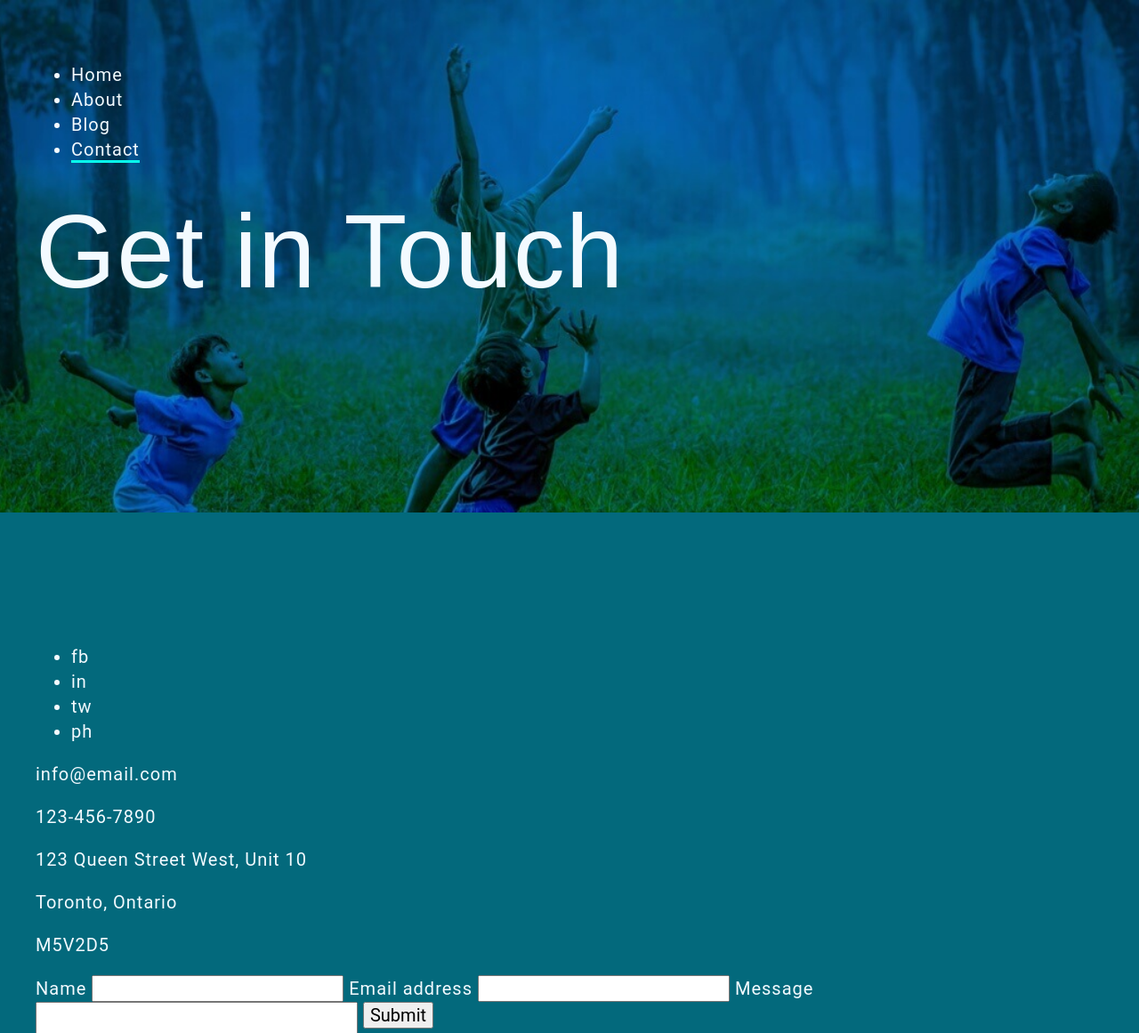
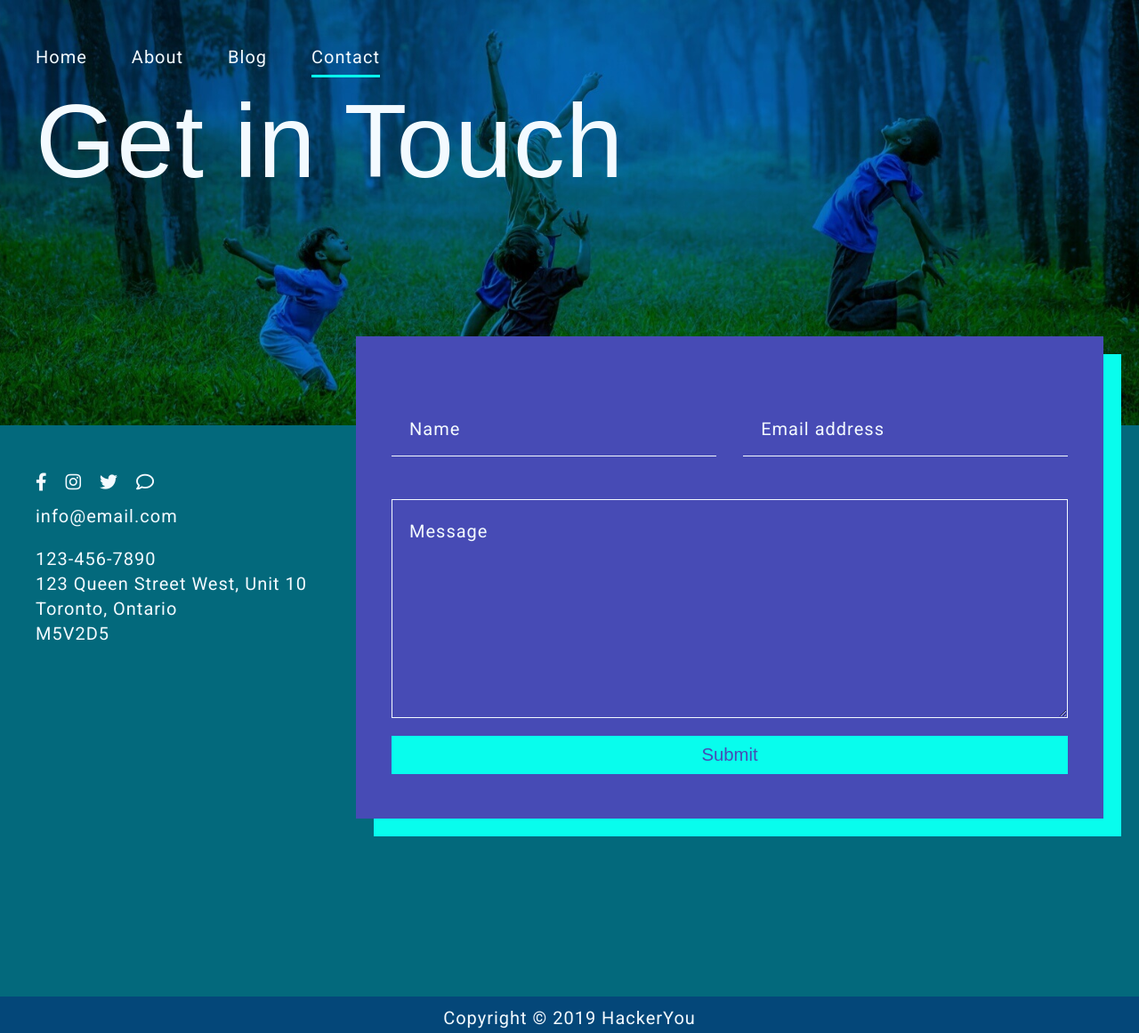
Before and after one commit to derekmurr/derek-murr-project-two, a plain HTML site: page contact.html in a window 1280 px wide. Shown: the top 1161 px of the page at 89% size. Drawn offline with Linux system fonts and the light colour scheme; a web font is replaced by a local one.

Commit message:
contact page styled

```diff
--- a/contact.html
+++ b/contact.html
@@ -5,12 +5,15 @@
   <meta name="viewport" content="width=device-width, initial-scale=1.0">
   <meta http-equiv="X-UA-Compatible" content="ie=edge">
   <title>FunPlace - contact us for fun!</title>
+  <link href="https://fonts.googleapis.com/css?family=Roboto:400,700|Walter+Turncoat" rel="stylesheet">
+  <link rel="stylesheet" href="https://use.fontawesome.com/releases/v5.8.1/css/all.css"
+    integrity="sha384-50oBUHEmvpQ+1lW4y57PTFmhCaXp0ML5d60M1M7uH2+nqUivzIebhndOJK28anvf" crossorigin="anonymous">
   <link rel="stylesheet" href="style/styles.css">
 </head>
 <body>
   <header class="contact-header">
     <div class="wrapper">
-      <nav>
+      <nav class="main-nav">
         <ul>
           <li><a href="index.html">Home</a></li>
           <li><a href="index.html#about-us">About</a></li>
@@ -24,15 +27,17 @@
   </header>
 
   <main>
-    <section>
-      <div class="wrapper">
+    <section class="contact-section">
+      <div class="wrapper contact-flex-container">
         <div class="contact-info-block">
+          <nav class="social-nav">
             <ul>
-            <li>fb</li>
-            <li>in</li>
-            <li>tw</li>
-            <li>ph</li>
+              <li><a href="#" class="social-link"><i class="fab fa-facebook-f" aria-hidden="true" title="Facebook"></i><span class="visually-hidden">Facebook</span></a></li>
+              <li><a href="#" class="social-link"><i class="fab fa-instagram" aria-hidden="true" title="Instagram"></i><span class="visually-hidden">Instagram</span></a></li>
+              <li><a href="#" class="social-link"><i class="fab fa-twitter" aria-hidden="true" title="Twitter"></i><span class="visually-hidden">Twitter</span></a></li>
+              <li><a href="#" class="social-link"><i class="far fa-comment" aria-hidden="true" title="Phone Call"></i><span class="visually-hidden">Phone Call</span></a></li>
             </ul>
+          </nav>
           <p>info@email.com</p>
           <p>123-456-7890</p>
           <p>123 Queen Street West, Unit 10</p>
@@ -41,20 +46,29 @@
         </div>
 
         <form action="" class="contact-form">
+          <div class="form-input-block">
             <label for="name">Name</label>
             <input type="text" name="name" id="name">
+          </div>
+
+          <div class="form-input-block">
             <label for="email">Email address</label>
             <input type="email" name="email" id="email">
+          </div>
+
+          <div class="form-message-block">
             <label for="message">Message</label>
             <textarea name="message" id="message" cols="30" rows="10"></textarea>
-          <button>Submit</button>
+          </div>
+
+          <button class="form-submit-button">Submit</button>
         </form>
       </div>
     </section>
   </main>
 
   <footer>
-    <p>Copyright © 2019 HackerYou</p>
+    <p class="center">Copyright © 2019 HackerYou</p>
   </footer>
 </body>
 </html>
--- /dev/null
+++ b/style/partials/_contact.scss
@@ -0,0 +1,102 @@
+.contact-section {
+  padding: 50px 0;
+}
+
+.contact-flex-container {
+  display: flex;
+  justify-content: space-between;
+}
+
+.contact-info-block {
+  flex-basis: 30%;
+  & p {
+    margin: 0;
+    &:first-of-type {
+      margin: 10px 0 20px;
+    }
+  }
+}
+
+.social-nav ul {
+  list-style: none;
+  display: flex;
+  padding: 0;
+  margin: 0;
+  & li {
+    margin-right: 20px;
+  }
+}
+
+.social-link {
+  text-decoration: none;
+  color: $pale-grey;
+}
+
+.contact-form {
+  flex-basis: 70%;
+  position: relative;
+  top: -150px;
+  background-color: $french-blue;
+  box-shadow: 20px 20px 0px 0px $bright-aqua;
+  padding: 80px 40px 20px;
+  display: flex;
+  flex-wrap: wrap;
+  justify-content: space-between;
+}
+
+.form-input-block {
+  flex-basis: 48%;
+}
+
+.form-message-block {
+  flex-basis: 100%;
+}
+
+label,
+input,
+textarea,
+button {
+  display: block;
+  width: 100%;
+}
+
+input,
+textarea,
+button {
+  -moz-appearance: none;
+  -webkit-appearance: none;
+  appearance: none;
+  border: none;
+  background-color: $french-blue;
+}
+
+label {
+  margin-left: 20px;
+  transform: translateY(10px);
+}
+
+.form-message-block label {
+  transform: translateY(50px);
+}
+
+input {
+  border-bottom: 1px solid $pale-grey;
+  margin-bottom: 20px;
+}
+
+textarea {
+  border: 1px solid $pale-grey;
+}
+
+button {
+  padding: 5px 10px;
+  margin: 20px 0 30px;
+
+  font-family: $heading-font;
+  font-size: 1.27rem;
+  line-height: 1.64;
+  text-align: center;
+
+  background-color: $bright-aqua;
+  color: $french-blue;
+}
--- a/style/partials/_header.scss
+++ b/style/partials/_header.scss
@@ -1,22 +1,26 @@
 header {
   position: relative;
-  height: 55vw;
   margin: 0;
   padding: 50px 0 0;
+}
+
+.index-header {
+  height: 55rem;
+  padding-bottom: 15rem;
+  @include header-background("../assets/home-header.jpg");
   -webkit-box-shadow: inset 0px -10vw 0px 0px $deep-turquoise;
   -moz-box-shadow: inset 0px -10vw 0px 0px $deep-turquoise;
   box-shadow: inset 0px -10vw 0px 0px $deep-turquoise;
 }
 
-.index-header {
-  @include header-background("../assets/home-header.jpg");
-}
+.blog-header {
+  padding-bottom: 10rem;
+  @include header-background("../assets/blog-header.jpg");
 
-.blog-header {
-  @include header-background("../assets/blog-header.jpg");
 }
 
 .contact-header {
+  padding-bottom: 10rem;
   @include header-background("../assets/contact-header.jpg");
 }
 
@@ -49,8 +53,7 @@ header {
 
 .header-image-box {
   position: absolute;
-  left: 55%;
-  width: 45%;
+  right: 0;
+  width: 45rem;
   bottom: 0;
-  // margin-top: auto;
 }
--- a/style/partials/_section-layouts.scss
+++ b/style/partials/_section-layouts.scss
@@ -68,6 +68,7 @@
 
 .about-us-image {
   flex-basis: 40%;
+  flex-shrink: 1;
   &:last-of-type {
     align-self: flex-end;
   }
--- a/style/partials/_setup.scss
+++ b/style/partials/_setup.scss
@@ -4,4 +4,4 @@ article,aside,details,figcaption,figure,footer,header,hgroup,nav,section,summary
 
 * { -moz-box-sizing: border-box; -webkit-box-sizing: border-box; box-sizing: border-box; }
 
-.visuallyHidden:not(:focus):not(:active) { position: absolute; width: 1px; height: 1px; margin: -1px;border: 0;padding: 0;white-space: nowrap;clip-path: inset(100%);clip: rect(00 0 0);overflow: hidden;}
+.visually-hidden:not(:focus):not(:active) { position: absolute; width: 1px; height: 1px; margin: -1px;border: 0;padding: 0;white-space: nowrap;clip-path: inset(100%);clip: rect(00 0 0);overflow: hidden;}
--- a/style/partials/_typography.scss
+++ b/style/partials/_typography.scss
@@ -31,7 +31,6 @@ h6 {
 h1 {
   font-size: 7.25rem;
   margin-top: 0;
-  margin-bottom: 20vw;
 }
 
 h2 {
--- a/style/styles.scss
+++ b/style/styles.scss
@@ -5,3 +5,4 @@
 @import "partials/general-layout";
 @import "partials/header";
 @import "partials/section-layouts";
+@import "partials/contact";
```
Also changed, not shown: blog.html (+4 -2 lines), index.html (+1 -0 lines), style/styles.css. Lines whose indentation alone changed are shown as unchanged.
